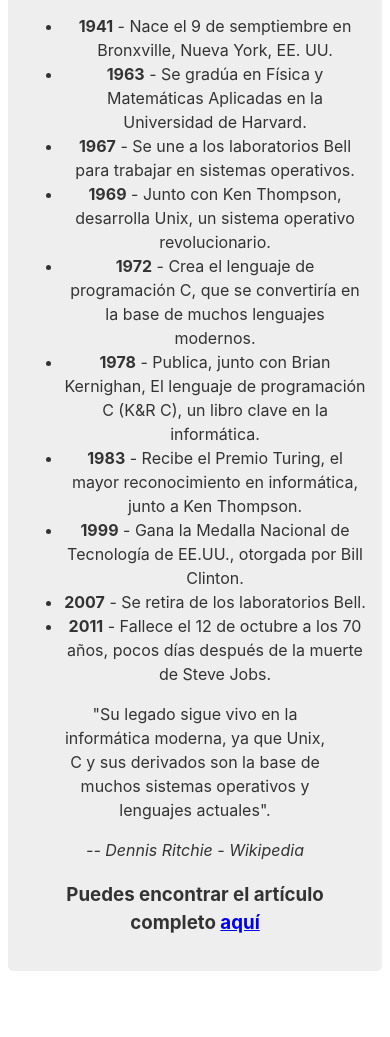
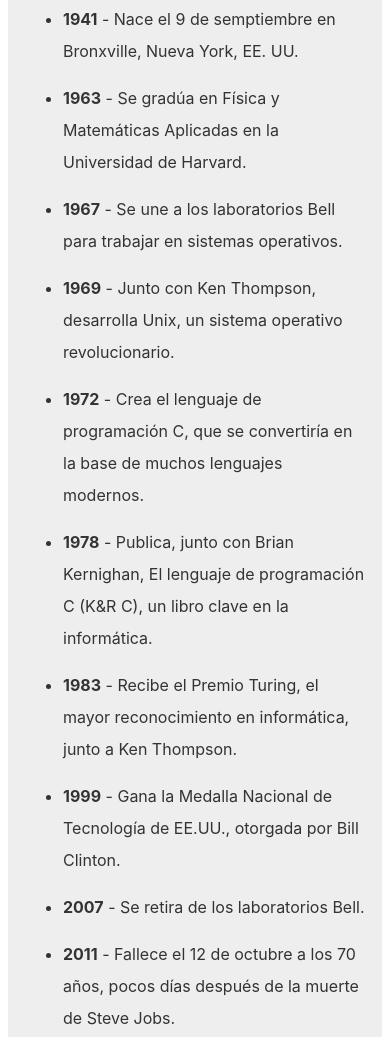
Before and after one commit to Luisemigoan/TributePage, a plain HTML site: page index.html in a window 390 px wide. Shown: the part 653-1690 px from the top of the page. Before the commit the page ends 1654 px from the top, so only its background shows below. Drawn offline with Linux system fonts and the light colour scheme.

Commit message:
Se finaliza hoja de estilos con sus estilos y algo responsive

```diff
--- a/styles.css
+++ b/styles.css
@@ -1,46 +1,145 @@
+/* ============================== */
+/*            Global Styles       */
+/* ============================== */
+
 html {
-    /* Setting a base font size of 10px give us easier rem calculations
-         Info: 1rem === 10px, 1.5rem === 15px, 2rem === 20px and so forth
-       */
+    /* Establece un tamaño de fuente base de 10px para facilitar los cálculos en rem */
     font-size: 10px;
  }
+
 body {
-    /* Native font stack https://getbootstrap.com/docs/4.2/content/reboot/#native-font-stack */
-    font-family: -apple-system, BlinkMacSystemFont, 'Segoe UI', 'Roboto',
-        'Helvetica Neue', Arial, sans-serif;
+    /* Aplica una pila de fuentes nativa para mejorar la compatibilidad entre sistemas */
+    font-family: -apple-system, BlinkMacSystemFont, 'Segoe UI', 'Roboto', 'Helvetica Neue', Arial, sans-serif;
+
+    /* Tamaño base del texto en el cuerpo */
     font-size: 1.6rem;
+
+    /* Define la altura de línea para mejorar la legibilidad */
     line-height: 1.5;
+
+    /* Centra el contenido del texto */
     text-align: center;
+
+    /* Color de texto principal */
     color: #333;
+
+    /* Elimina los márgenes predeterminados del body */
     margin: 0;
 }
 
+/* ============================== */
+/*            Header              */
+/* ============================== */
+
 header {
-    text-align: center;
+    /* Tamaño del texto principal del encabezado */
     font-size: 2.8rem;
+
+    /* Ajusta la altura de línea */
     line-height: 1.0;
 }
 
+/* ============================== */
+/*            Main Content        */
+/* ============================== */
+
 #main {
+    /* Fondo gris claro para resaltar la sección principal */
     background-color: #eee;
-    margin: 30px 8px;
+
+    /* Margen exterior para separación del contenido */
+    margin: 20px 8px;
+
+    /* Relleno interior para espaciamiento del contenido */
     padding: 15px;
+
+    /* Bordes redondeados para una apariencia más suave */
     border-radius: 5px;
 }
 
+/* ============================== */
+/*            Imagen              */
+/* ============================== */
+
 #image {
+    /* Asegura que la imagen no supere el ancho del contenedor */
     max-width: 100%;
+
+    /* Bloquea la imagen para centrarla correctamente */
     display: block;
+
+    /* Mantiene la proporción de la imagen */
     height: auto;
+
+    /* Centra la imagen dentro del contenedor */
     margin: 0 auto;
 }
 
 #img-div {
+    /* Fondo blanco para resaltar la imagen */
     background-color: #fff;
+
+    /* Espaciado interno alrededor de la imagen */
     padding: 10px;
+
+    /* Margen en 0 para ajuste de diseño */
     margin: 0;
 }
 
 #img-caption {
-    text-align: auto;
+    /* Centra el texto de la descripción de la imagen */
+    text-align: center;
 }
+
+/* ============================== */
+/*            Listas              */
+/* ============================== */
+
+ul {
+    /* Define el ancho máximo de la lista para mantener la legibilidad */
+    max-width: 500px;
+
+    /* Centra la lista dentro del contenido */
+    margin: 0 auto 50px auto;
+
+    /* Alinea el texto a la izquierda */
+    text-align: left;
+
+    /* Aumenta el espacio entre líneas para mejorar la lectura */
+    line-height: 2.0;
+}
+
+li {
+    /* Espaciado entre cada elemento de la lista */
+    margin: 15px auto;
+}
+
+/* ============================== */
+/*         Bloques de Cita        */
+/* ============================== */
+
+blockquote {
+    /* Define un ancho máximo para mejorar la presentación del texto */
+    max-width: 500px;
+
+    /* Aplica un estilo itálico a la cita */
+    font-style: italic;
+
+    /* Alinea el texto de la cita a la izquierda */
+    text-align: left;
+
+    /* Centra la cita en la página con un margen inferior para separación */
+    margin: 0 auto 50px auto;
+}
+
+a {
+    color:#004280
+}
+
+a:hover {
+    color:rgb(255, 3, 3)
+}
+
+a:visited {
+    color:rgb(255, 140, 0);
+}
```
